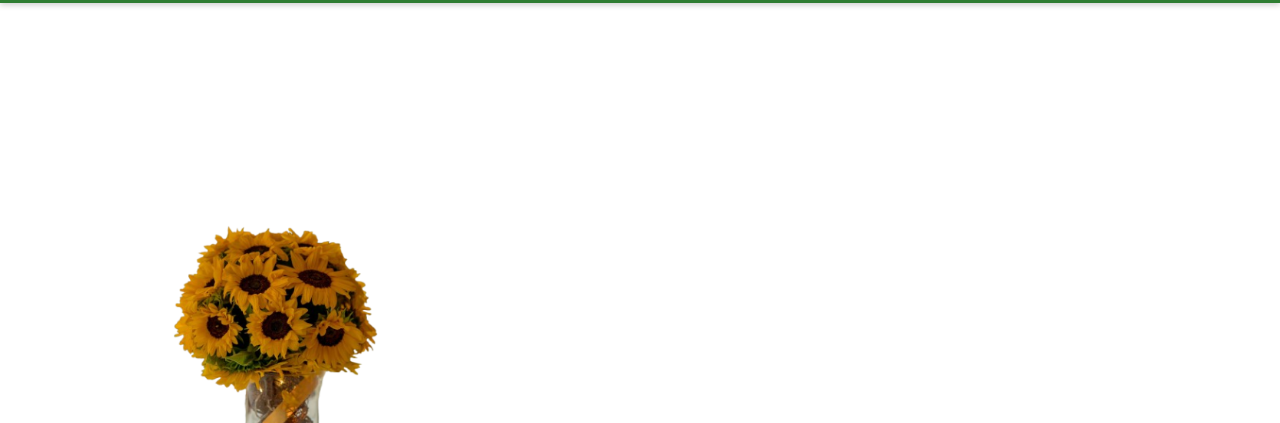
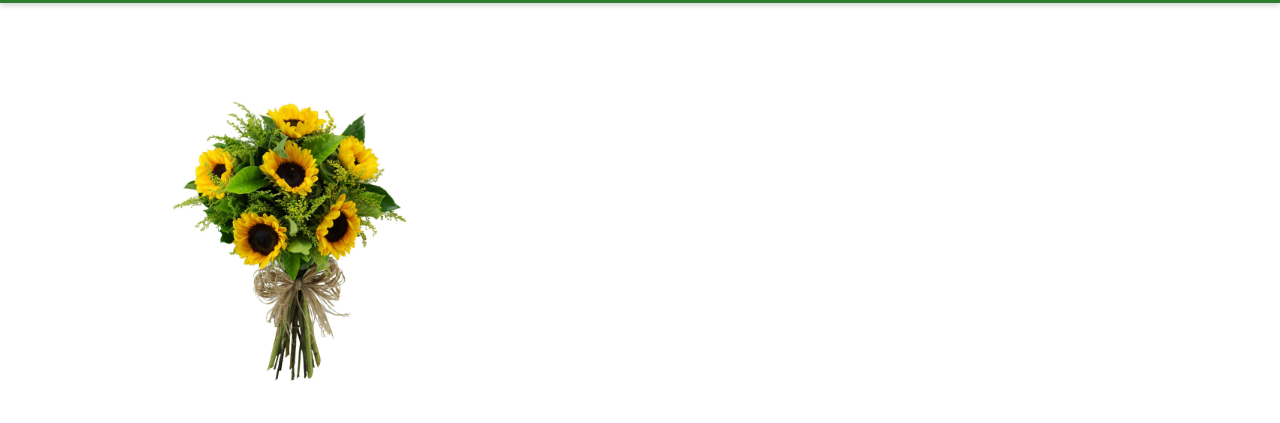
Before and after one commit to Livao004/SoleSemente, a plain HTML site: page produtos-girssol.html in a window 1280 px wide. Shown: the part 111-534 px from the top of the page. Drawn offline with Linux system fonts and the light colour scheme.

Commit message:
Update produtos-girssol.html
Signed-off-by: Livao004 <damascenolivia1@gmail.com>

```diff
--- a/produtos-girssol.html
+++ b/produtos-girssol.html
@@ -25,7 +25,7 @@
 
   <main style="margin-top: 100px; padding: 20px;">
     <div class="produto-detalhado" style="max-width: 1000px; margin: auto; display: flex; flex-wrap: wrap; gap: 40px; align-items: center;">
-      <img src="girassol.png" alt="Buquê de Girassol" style="width: 300px; border-radius: 8px;">
+      <img src="girassol-flores.jpg" alt="Buquê de Girassol" style="width: 300px; border-radius: 8px;">
 
       <div>
         <h1 style="color: #2e7d32;">Buquê de Girassol</h1>
```
